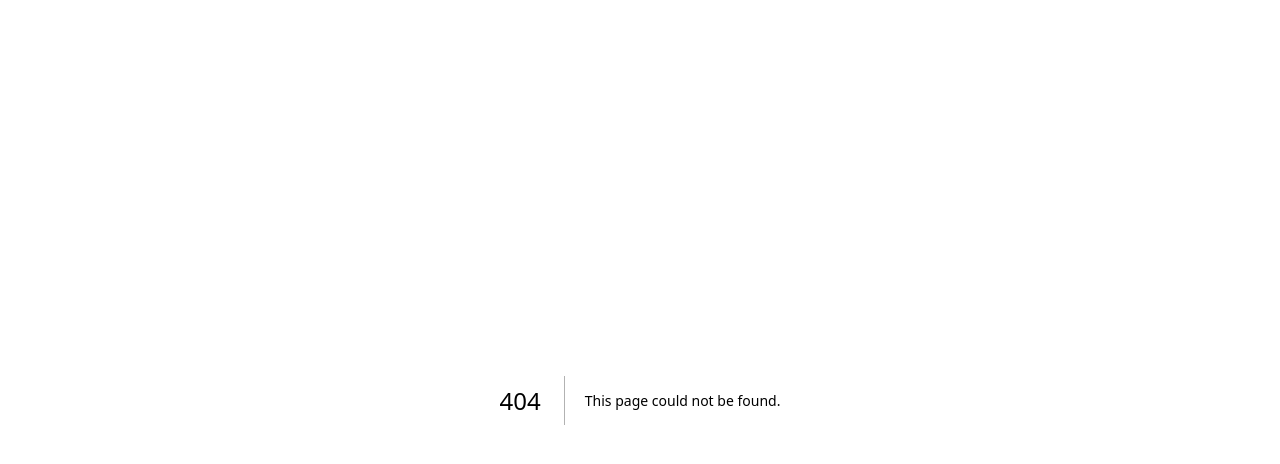
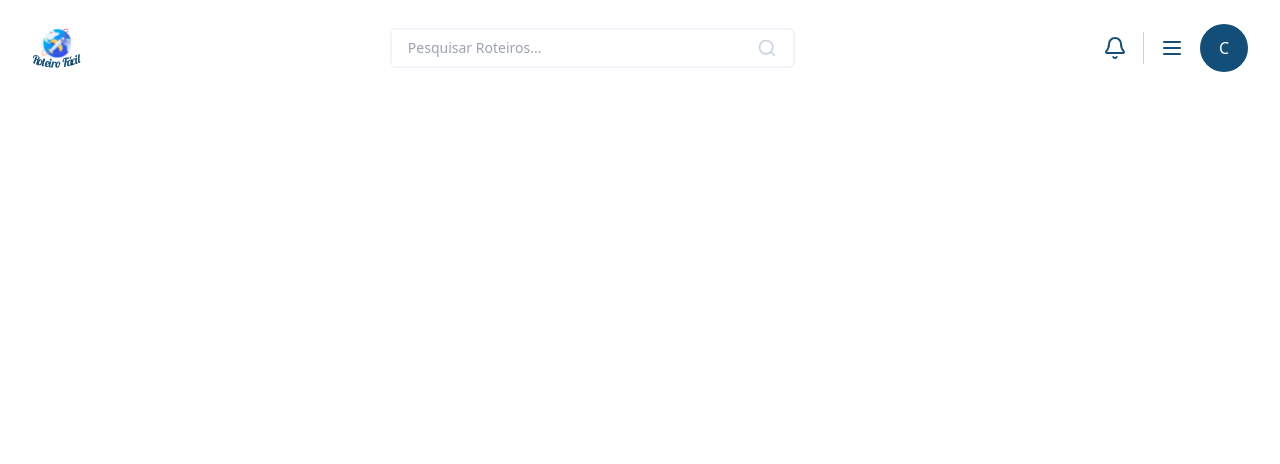
Before and after one commit to Caduzinhok/roteiro-facil, a Next.js app in the folder frontend/: page /home in a window 1280 px wide. Before the commit this address had no page. Shown: the top 464 px of the page. Built offline with nearby package versions, Linux system fonts and the light colour scheme.

Commit message:
feat: add navbar home layout

```diff
--- /dev/null
+++ b/frontend/src/app/home/page.tsx
@@ -0,0 +1,25 @@
+import Logo from "@/components/logo";
+import { Bell, Menu, Search, Settings } from "lucide-react";
+
+export default function Home() {
+    return (
+        <div className="flex justify-between items-center h-24 px-8">
+            <Logo />
+            <div className="flex items-center w-1/3 border-2 border-slate-100 rounded-md">
+                <input className="w-full px-4 py-2 outline-none text-sm" placeholder="Pesquisar Roteiros..." />
+                <button className="px-4 py-2 text-slate-300 hover:text-slate-400">
+                    <Search className="size-5" />
+                </button>
+            </div>
+            <div className="flex items-center h-full gap-4">
+                <Bell className="size-6 text-primary" />
+                <div className="h-8 w-px bg-slate-300" />
+                <Menu className="size-6 text-primary" />
+
+                <div className="flex items-center justify-center h-12 w-12 bg-primary rounded-full text-white">
+                    C
+                </div>
+            </div>
+        </div>
+    )
+}
--- a/frontend/src/app/page.tsx
+++ b/frontend/src/app/page.tsx
@@ -1,5 +1,6 @@
 import Card from "@/components/card";
 import Navbar from "@/components/navbar";
+import Link from "next/link";
 
 const cards = [
   {
@@ -19,7 +20,7 @@ const cards = [
   },
 ]
 
-export default function Home() {
+export default function Page() {
   return (
     <div className="flex flex-col w-full max-w-screen">
       <Navbar />
@@ -33,7 +34,9 @@ export default function Home() {
           </p>
           <div>
             <button className="px-4 py-4 border-2 border-slate-600 rounded-lg font-semibold text-xl text-primary transition-transform duration-75 hover:bg-primary hover:text-white">
-              Crie um Roteiro agora!
+              <Link href="/login">
+                Crie um Roteiro agora!
+              </Link>
             </button>
           </div>
         </div>
```
Also changed, not shown: frontend/package.json (+7 -6 lines), 1 other file (tests, documents, lock files or other folders).
